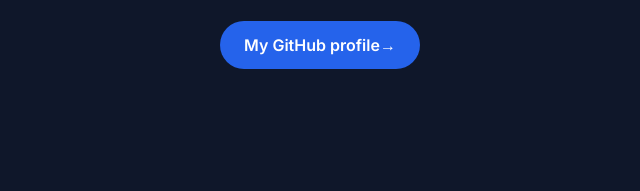
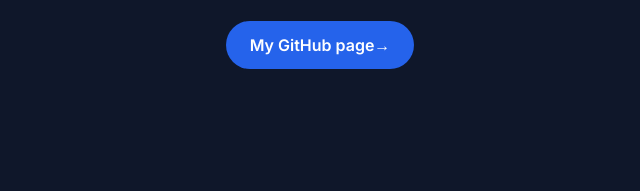
Before and after one commit to mleczakm/mleczki.pl, a plain HTML site: page index.html in a window 1280 px wide. Shown: the part 579-770 px from the top of the page, 10-650 px from the left. Drawn offline with nearby package versions, Linux system fonts and the light colour scheme.

Commit message:
feat: link to the GitHub Pages site instead of the GitHub profile
Co-Authored-By: Claude Sonnet 5.5 <noreply@anthropic.com>

```diff
--- a/index.html
+++ b/index.html
@@ -225,8 +225,8 @@
                         </a>
                     </div>
 
-                    <a href="https://github.com/mleczakm" target="_blank" class="action-link bg-blue-600 hover:bg-blue-500 text-white mt-6">
-                        <span data-i18n="dev_github">Mój profil GitHub</span> &rarr;
+                    <a href="https://mleczakm.github.io/" target="_blank" class="action-link bg-blue-600 hover:bg-blue-500 text-white mt-6">
+                        <span data-i18n="dev_github">Moja strona na GitHubie</span> &rarr;
                     </a>
                 </div>
             </div>
@@ -352,7 +352,7 @@
                 dev_desc: "Tworzę nowoczesne aplikacje od zaplecza aż po interfejs. Skupiam się na dostarczaniu realnej wartości, czystym kodzie i wydajnych rozwiązaniach.",
                 dev_classcash: "Aplikacja do zarządzania finansami klasowymi dla skarbników.",
                 dev_kiddo: "Aplikacja wspierająca rejestrację na zajęcia dla dzieci.",
-                dev_github: "Mój profil GitHub",
+                dev_github: "Moja strona na GitHubie",
 
                 cyc_title: "Rowerzysta",
                 cyc_subtitle: "Z wiatrem we włosach (i w białym kasku).",
@@ -375,7 +375,7 @@
                 dev_desc: "I build modern applications from backend to frontend. I focus on delivering real value, clean code, and efficient solutions.",
                 dev_classcash: "Class finance management application for treasurers.",
                 dev_kiddo: "Application supporting registration for kids' activities.",
-                dev_github: "My GitHub profile",
+                dev_github: "My GitHub page",
 
                 cyc_title: "Cyclist",
                 cyc_subtitle: "Wind in my hair (and a white helmet).",
```
